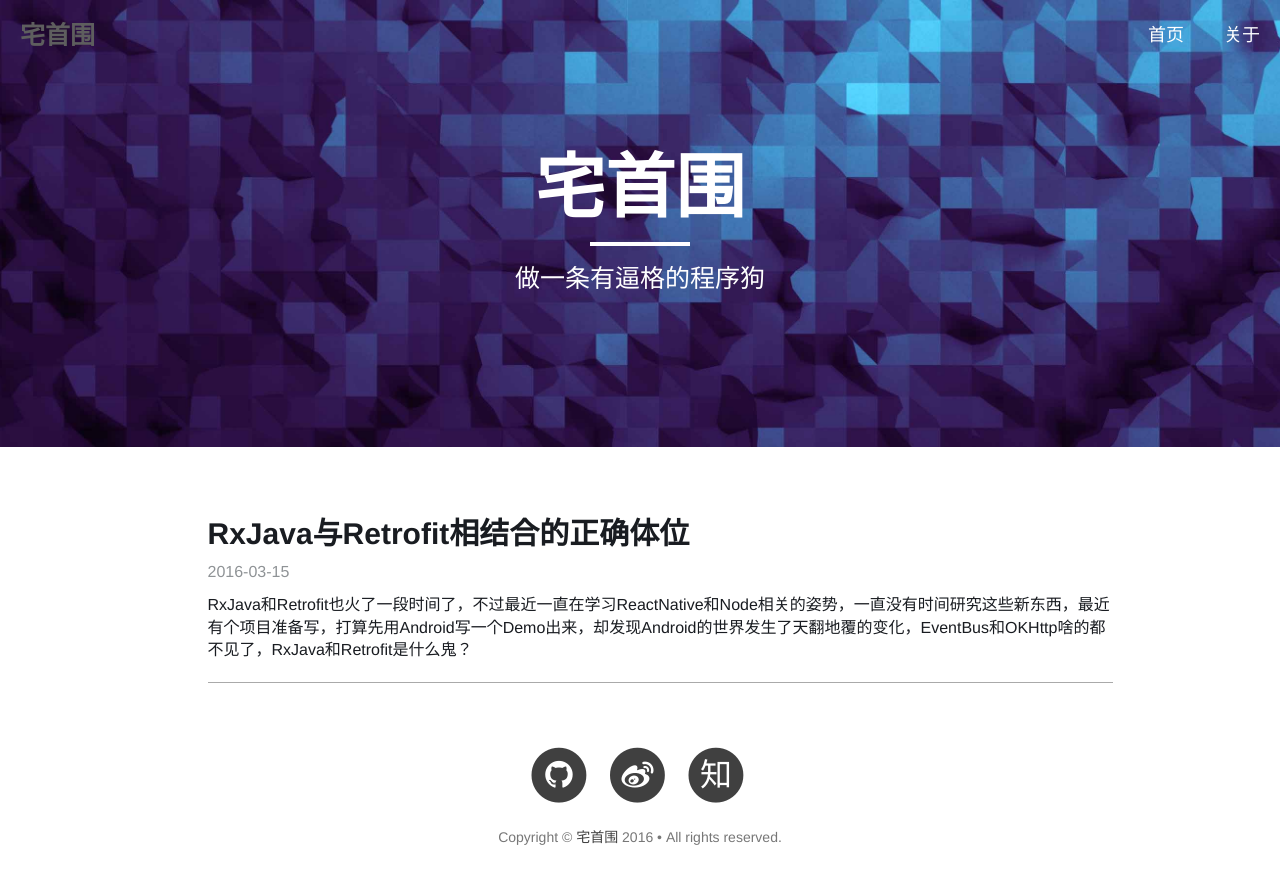
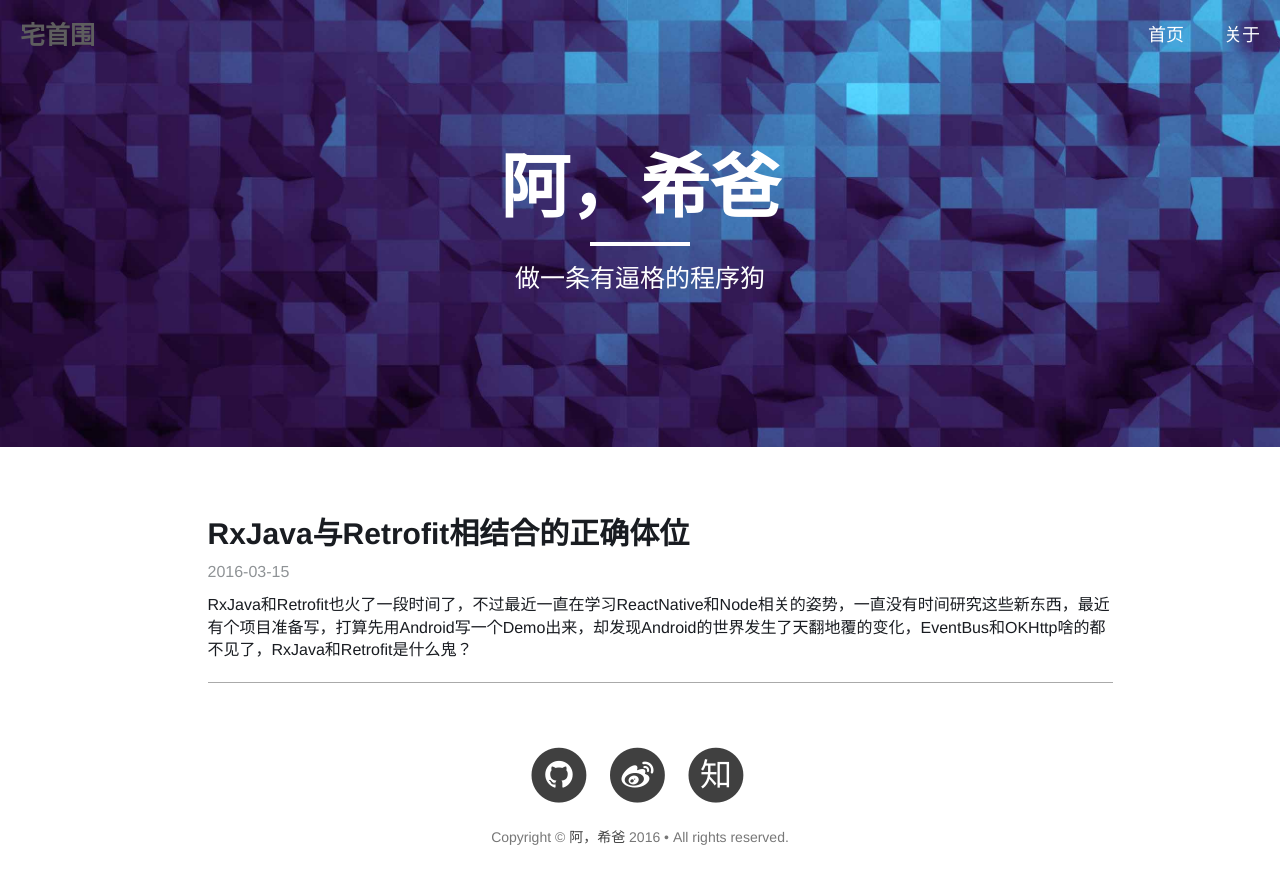
Before and after one commit to JackChan1999/tough1985.github.io, a Jekyll site: the page built from index.html, in a window 1280 px wide. Shown: the top 884 px of the page. Built offline with Jekyll 4.4.1, drawn with Linux system fonts in a browser that asks for light colours; nearby versions of some CDN libraries; the list of posts is cut into pages by our own code.

Commit message:
git push origin master

```diff
--- a/_config.yml
+++ b/_config.yml
@@ -13,7 +13,7 @@
 # you will see them accessed via {{ site.title }}, {{ site.email }}, and so on.
 # You can create any custom variable you would like, and they will be accessible
 # in the templates via {{ site.myvariable }}.
-title: 宅首围
+title: 阿，希爸
 email: 66903041@qq.com
 description: > # 做一条有逼格的程序狗
 baseurl: "" # the subpath of your site, e.g. /blog
@@ -22,7 +22,7 @@ url: "https://tough1985.github.io" # the base hostname & protocol for your site
 zhihu_username: liu-kun-66-25
 github_username:  tough1985
 weibo_username:  zhaishouwei
-copyright_name: 宅首围
+copyright_name: 阿，希爸
 header-img: assets/img/home-bg3.jpg
 
 # 分页-每页数量
```
